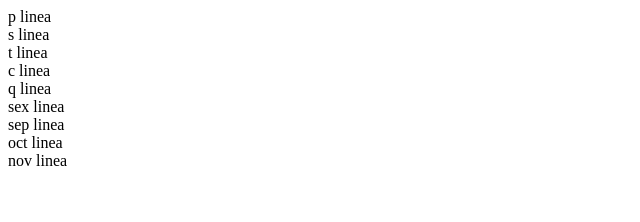
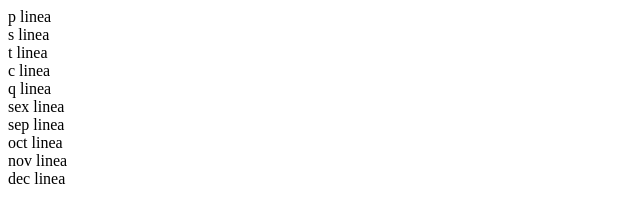
Before and after one commit to DiegoCarva05/parcial_30, a plain HTML site: page index.html in a window 1280 px wide. Shown: the full height of the page, 0-640 px from the left. Drawn offline with Linux system fonts and the light colour scheme.

Commit message:
decimo commit

```diff
--- a/index.html
+++ b/index.html
@@ -15,5 +15,6 @@
     <div>sep linea</div>
     <div>oct linea</div>
     <div>nov linea</div>
+    <div>dec linea</div>
 </body>
 </html>
```
